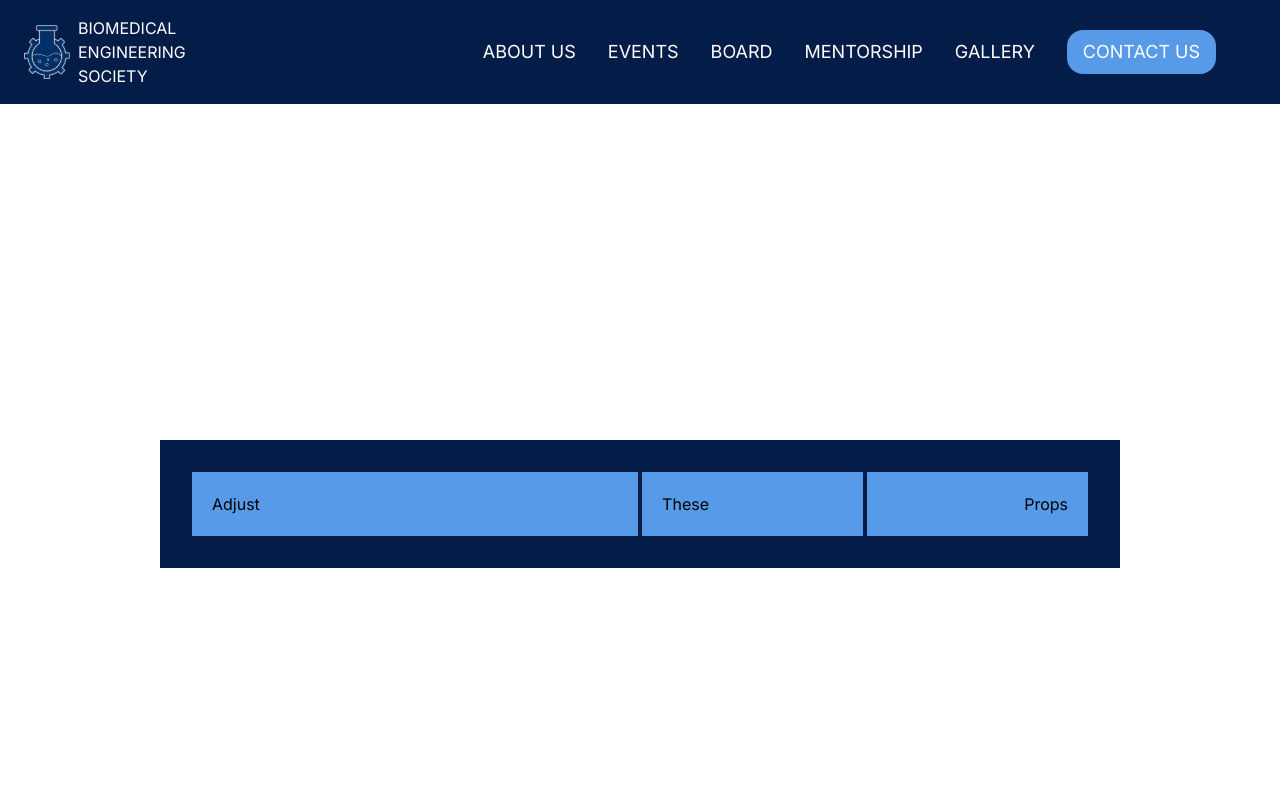
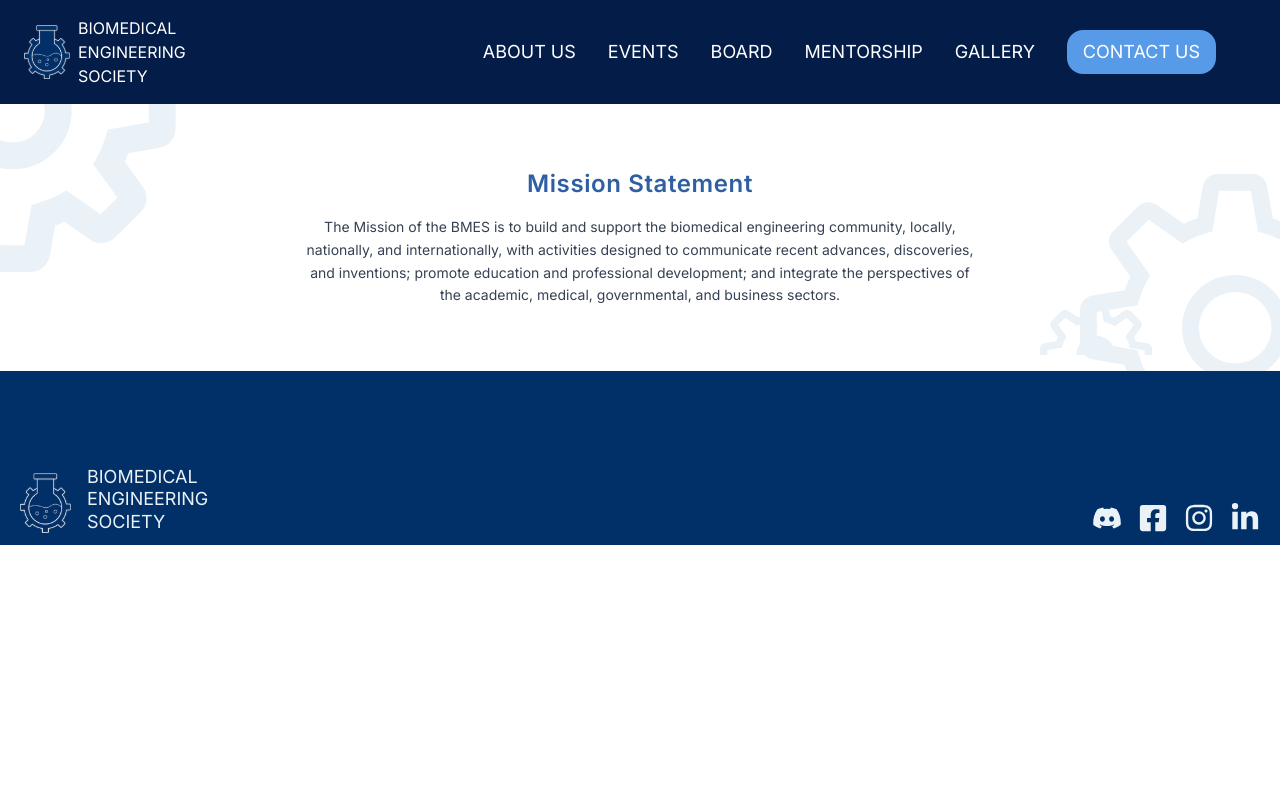
Before and after one commit to acm-ucr/bmes-website, a Next.js app: page / in a window 1280 px wide. Shown: the top 800 px of the page. Built offline with nearby package versions, Linux system fonts and the light colour scheme.

Commit message:
Positioned the gears on the mission statementand added the statement

```diff
--- a/src/app/page.tsx
+++ b/src/app/page.tsx
@@ -1,12 +1,10 @@
-import Example from "./Example";
+import Mission from "@/components/about/Mission";
 
 const Home = () => {
   return (
-    <>
-      <div className="flex h-screen w-screen items-center justify-center">
-        <Example text1="Adjust" text2="These" text3="Props" />
-      </div>
-    </>
+    <div>
+      <Mission />
+    </div>
   );
 };
 
--- a/src/components/about/Mission.tsx
+++ b/src/components/about/Mission.tsx
@@ -0,0 +1,57 @@
+// src/components/about/Mission.tsx
+// Called in: src/app/about/page.tsx
+
+import Image from "next/image";
+
+const Mission = () => {
+  return (
+    <section className="relative w-full overflow-hidden bg-white px-6 py-16">
+      {/* Top-left gear */}
+      <Image
+        src="/gear1/Vector1.svg"
+        alt=""
+        aria-hidden="true"
+        width={200}
+        height={200}
+        className="pointer-events-none absolute -top-6 -left-6 z-0 select-none"
+      />
+
+      {/* Bottom-right large gear */}
+      <Image
+        src="/gear2/Vector2.svg"
+        alt=""
+        aria-hidden="true"
+        width={224}
+        height={224}
+        className="pointer-events-none absolute -right-6 -bottom-6 z-0 select-none"
+      />
+
+      {/* Bottom-right small gear */}
+      <Image
+        src="/gear3/Vector3.svg"
+        alt=""
+        aria-hidden="true"
+        width={112}
+        height={112}
+        className="pointer-events-none absolute right-32 bottom-4 z-0 select-none"
+      />
+
+      {/* Content */}
+      <div className="relative z-10 mx-auto max-w-2xl text-center">
+        <h2 className="mb-4 text-2xl font-semibold tracking-wide text-[#2E5FA3]">
+          Mission Statement
+        </h2>
+        <p className="text-sm leading-relaxed text-gray-700">
+          The Mission of the BMES is to build and support the biomedical
+          engineering community, locally, nationally, and internationally, with
+          activities designed to communicate recent advances, discoveries, and
+          inventions; promote education and professional development; and
+          integrate the perspectives of the academic, medical, governmental, and
+          business sectors.
+        </p>
+      </div>
+    </section>
+  );
+};
+
+export default Mission;
```
